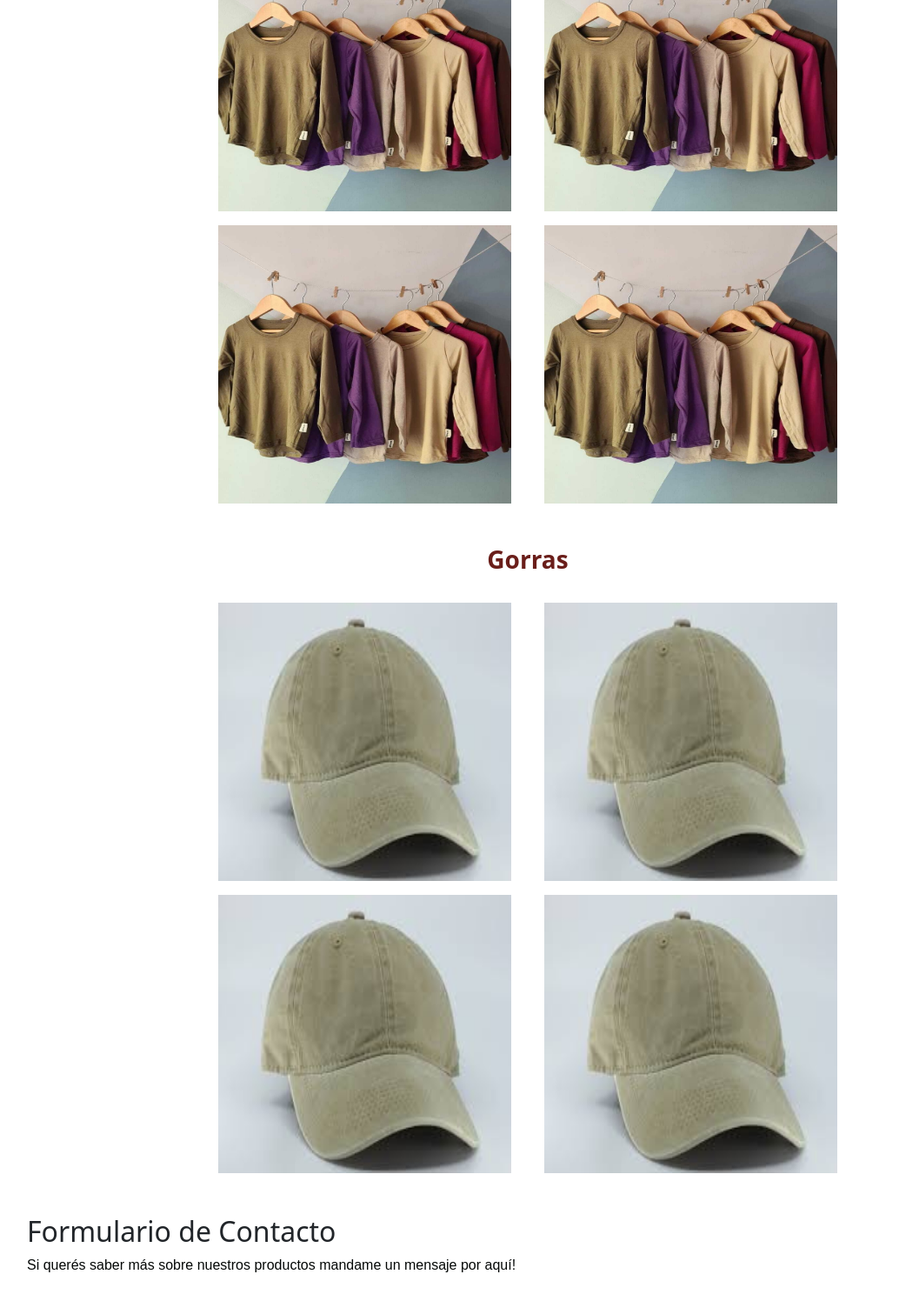
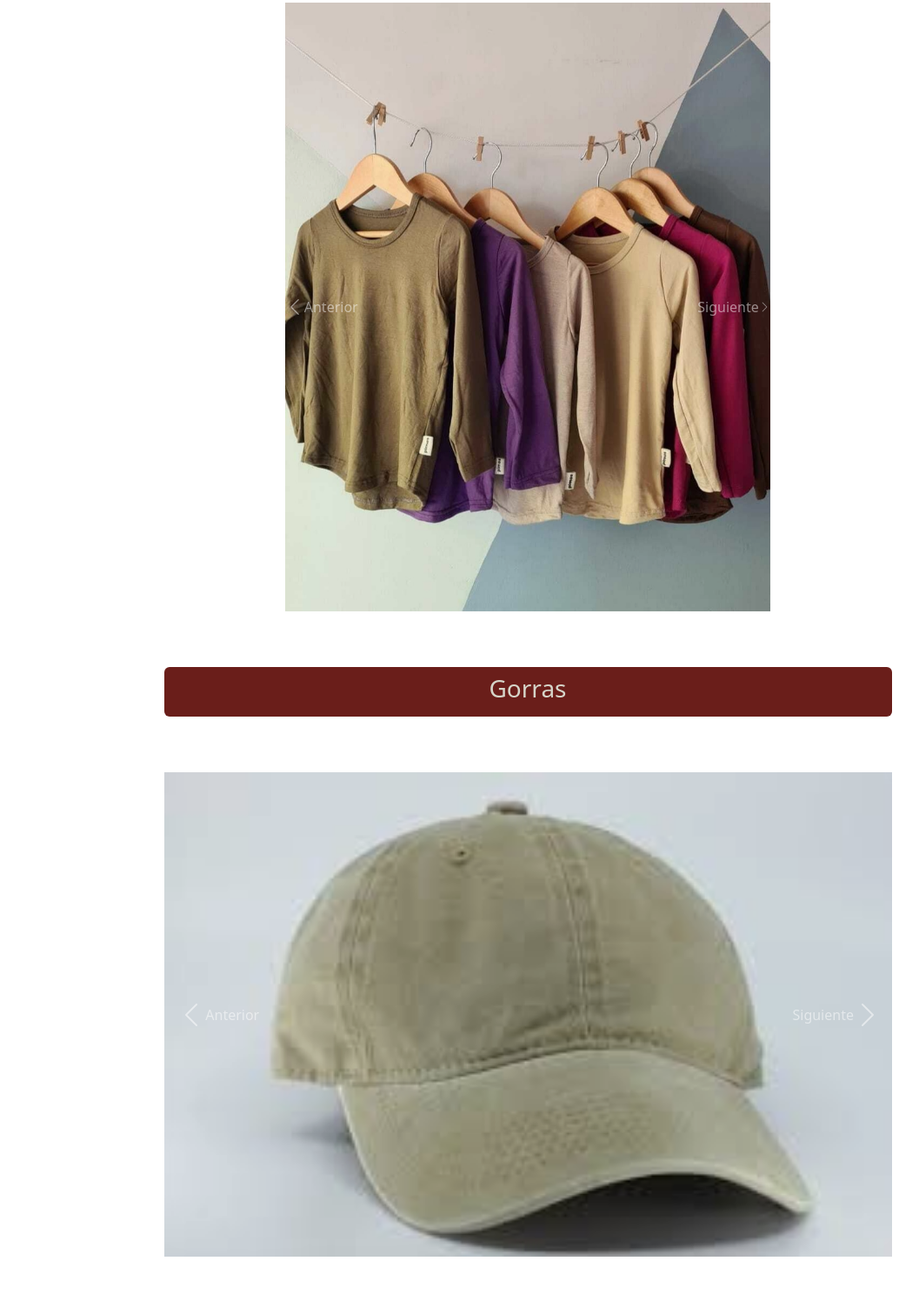
Before and after one commit to aylencastro/recetas_tarea, a plain HTML site: page pages/productos.html in a window 1280 px wide. Shown: the part 392-1888 px from the top of the page at 87% size, without its empty margins (33-1090 px from the left). Drawn offline with nearby package versions, Linux system fonts and the light colour scheme.

Commit message:
Agregado de Carousel en sección Productos. Arreglos mínimos y generales en css

```diff
--- a/css/general.css
+++ b/css/general.css
@@ -24,8 +24,9 @@ main{
 
 main a, main a:visited{
     color: #902923;
-    text-decoration: none !important;
 }
+
+a{text-decoration: none !important;}
 
 main a:hover{
     text-shadow: #A22C29 0.5px 0.5px;
--- a/css/productos.css
+++ b/css/productos.css
@@ -1,20 +1,7 @@
 .prod-title{
-    color: #6a1e1a;
-    font-weight: 900;
+    background-color: #6a1e1a;
+    color: #D6D5C9;
     text-align: center;
-}
-
-.merch{
-    display: flex;
-    justify-content: space-evenly;
-    flex-wrap: wrap;
-    width: 65%;
-}
-
-.productos{
-    width: 45%;
-    height: 20rem;
-    margin-bottom: 1rem;
 }
 
 form{
--- a/pages/productos.html
+++ b/pages/productos.html
@@ -53,31 +53,81 @@
             <div>
                 <p>Aquí irían productos de merchandising de la página. Por el momento es todo inventado y todas las imágenes fueron extraídas de la web.</p>
             </div>
+            <h2 class="ps-3">Nuestros productos:</h2>
         </section>
 
-        <section>
-            <div>
-                <h2>Nuestros productos:</h2>
-                <h3 class="prod-title">Remeras</h3>
-                <div class="merch">
-                    <img src="../pics/remeras.jpeg" alt="Remera" class="productos">
-                    <img src="../pics/remeras.jpeg" alt="Remera" class="productos">
-                    <img src="../pics/remeras.jpeg" alt="Remera" class="productos">
-                    <img src="../pics/remeras.jpeg" alt="Remera" class="productos">
+        <section class="container-md">
+                <div class="mb-auto p-2 rounded prod-title w-75">
+                    <h3>Remeras</h3>
                 </div>
-            </div>
+
+                <div id="carouselRemeras" class="carousel slide carousel-fade col-md-6 mx-auto my-0" data-bs-ride="carousel" data-bs-touch="true">
+                    <ol class="carousel-indicators">
+                      <li data-bs-target="#carouselRemeras" data-bs-slide-to="0" class="active"></li>
+                      <li data-bs-target="#carouselRemeras" data-bs-slide-to="1"></li>
+                      <li data-bs-target="#carouselRemeras" data-bs-slide-to="2"></li>
+                      <li data-bs-target="#carouselRemeras" data-bs-slide-to="3"></li>
+                    </ol>
+                    <div class="carousel-inner">
+                      <div class="carousel-item active">
+                        <img class="d-block  w-100" src="../pics/remeras.jpeg" alt="Primer Remera">
+                      </div>
+                      <div class="carousel-item">
+                        <img class="d-block  w-100" src="../pics/remerasbyn.jpeg" alt="Segunda Remera">
+                      </div>
+                      <div class="carousel-item">
+                        <img class="d-block  w-100" src="../pics/remeras.jpeg" alt="Tercer Remera">
+                      </div>
+                      <div class="carousel-item">
+                        <img class="d-block  w-100" src="../pics/remerasbyn.jpeg" alt="Cuarta Remera">
+                      </div>
+                    </div>
+                    <a class="carousel-control-prev" href="#carouselRemeras" role="button" data-bs-slide="prev">
+                      <span class="carousel-control-prev-icon" aria-hidden="true"></span>
+                      <span class="sr-only">Anterior</span>
+                    </a>
+                    <a class="carousel-control-next" href="#carouselRemeras" role="button" data-bs-slide="next">
+                      <span class="sr-only">Siguiente</span>
+                      <span class="carousel-control-next-icon" aria-hidden="true"></span>
+                    </a>
+                  </div>
         </section>
 
-        <section>
-            <div>
-               <h3 class="prod-title">Gorras</h3>
-               <div class="merch">
-                <img src="../pics/gorra.jpg" alt="Gorra" class="productos">
-                <img src="../pics/gorra.jpg" alt="Gorra" class="productos">
-                <img src="../pics/gorra.jpg" alt="Gorra" class="productos">
-                <img src="../pics/gorra.jpg" alt="Gorra" class="productos">
+        <section class="container-md">
+            <div class="mb-auto p-2 rounded prod-title w-75">
+                <h3>Gorras</h3>
             </div>
-            </div>
+
+            <div id="carouselGorras" class="carousel slide carousel-fade w-75 my-0" data-bs-ride="carousel" data-bs-touch="true">
+                <ol class="carousel-indicators">
+                  <li data-bs-target="#carouselGorras" data-bs-slide-to="0" class="active"></li>
+                  <li data-bs-target="#carouselGorras" data-bs-slide-to="1"></li>
+                  <li data-bs-target="#carouselGorras" data-bs-slide-to="2"></li>
+                  <li data-bs-target="#carouselGorras" data-bs-slide-to="3"></li>
+                </ol>
+                <div class="carousel-inner">
+                  <div class="carousel-item active">
+                    <img class="d-block  w-100" src="../pics/gorra.jpg" alt="Primer Gorra">
+                  </div>
+                  <div class="carousel-item">
+                    <img class="d-block  w-100" src="../pics/gorrabyn.jpg" alt="Segunda Gorra">
+                  </div>
+                  <div class="carousel-item">
+                    <img class="d-block  w-100" src="../pics/gorra.jpg" alt="Tercer Gorra">
+                  </div>
+                  <div class="carousel-item">
+                    <img class="d-block  w-100" src="../pics/gorrabyn.jpg" alt="Cuarta Gorra">
+                  </div>
+                </div>
+                <a class="carousel-control-prev" href="#carouselGorras" role="button" data-bs-slide="prev">
+                  <span class="carousel-control-prev-icon" aria-hidden="true"></span>
+                  <span class="sr-only">Anterior</span>
+                </a>
+                <a class="carousel-control-next" href="#carouselGorras" role="button" data-bs-slide="next">
+                  <span class="sr-only">Siguiente</span>
+                  <span class="carousel-control-next-icon" aria-hidden="true"></span>
+                </a>
+              </div>
         </section>
 
         <section>
```
Also changed, not shown: pics/gorrabyn.jpg (added), pics/remerasbyn.jpeg (added).
